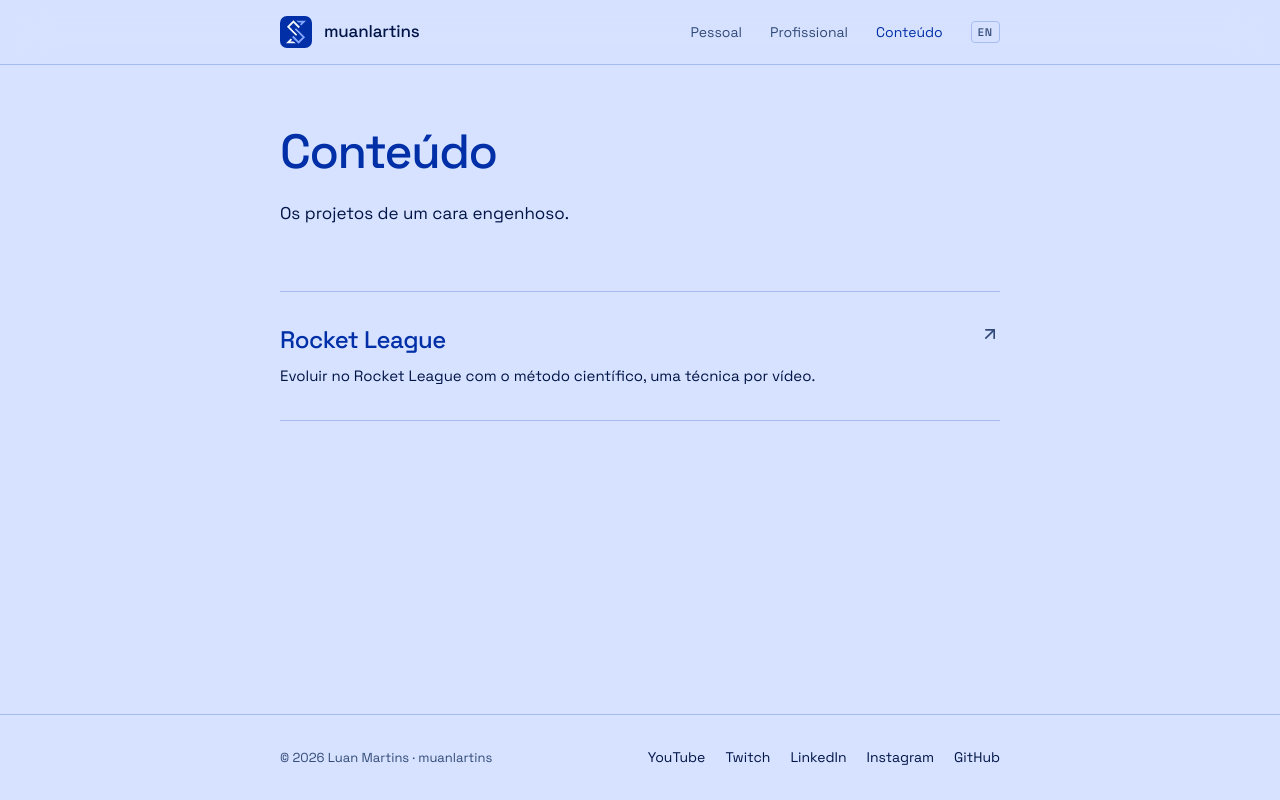
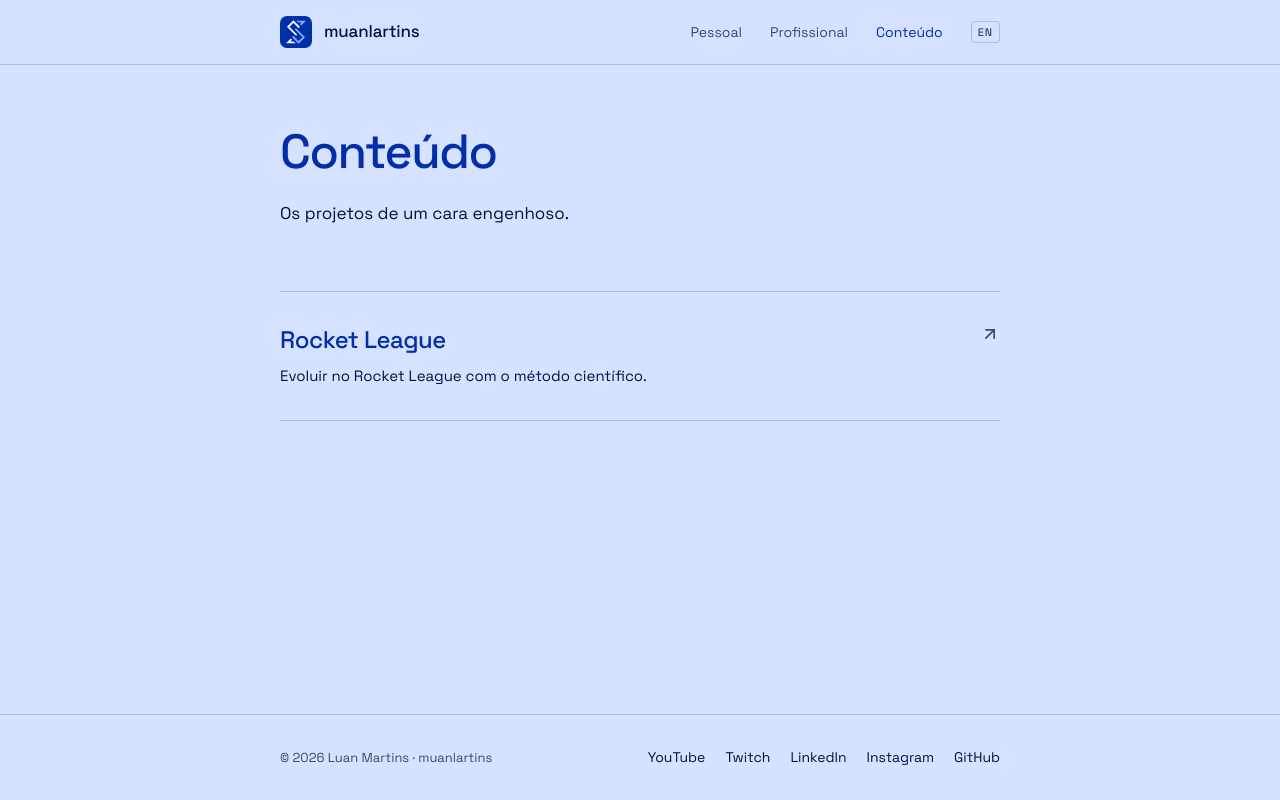
Before and after one commit to muanlartins/muanlartins, a Next.js app: page /conteudo in a window 1280 px wide. Built offline with nearby package versions, Linux system fonts and the light colour scheme.

Commit message:
Shorten Rocket League's description
Co-Authored-By: Claude Opus 5.5 <noreply@anthropic.com>

```diff
--- a/content/rocket-league-home.ts
+++ b/content/rocket-league-home.ts
@@ -25,8 +25,8 @@ export default game({
   id: "rocket-league",
   title: { pt: "Rocket League", en: "Rocket League" },
   description: {
-    pt: "Evoluir no Rocket League com o método científico, uma técnica por vídeo.",
-    en: "Getting better at Rocket League with the scientific method, one technique per video.",
+    pt: "Evoluir no Rocket League com o método científico.",
+    en: "Getting better at Rocket League with the scientific method.",
   },
   intro: {
     pt: `TODO: a ideia do canal, em poucas linhas. Por que Rocket League, e o que é evoluir com o método científico: escolher uma técnica, treinar, medir.
```
